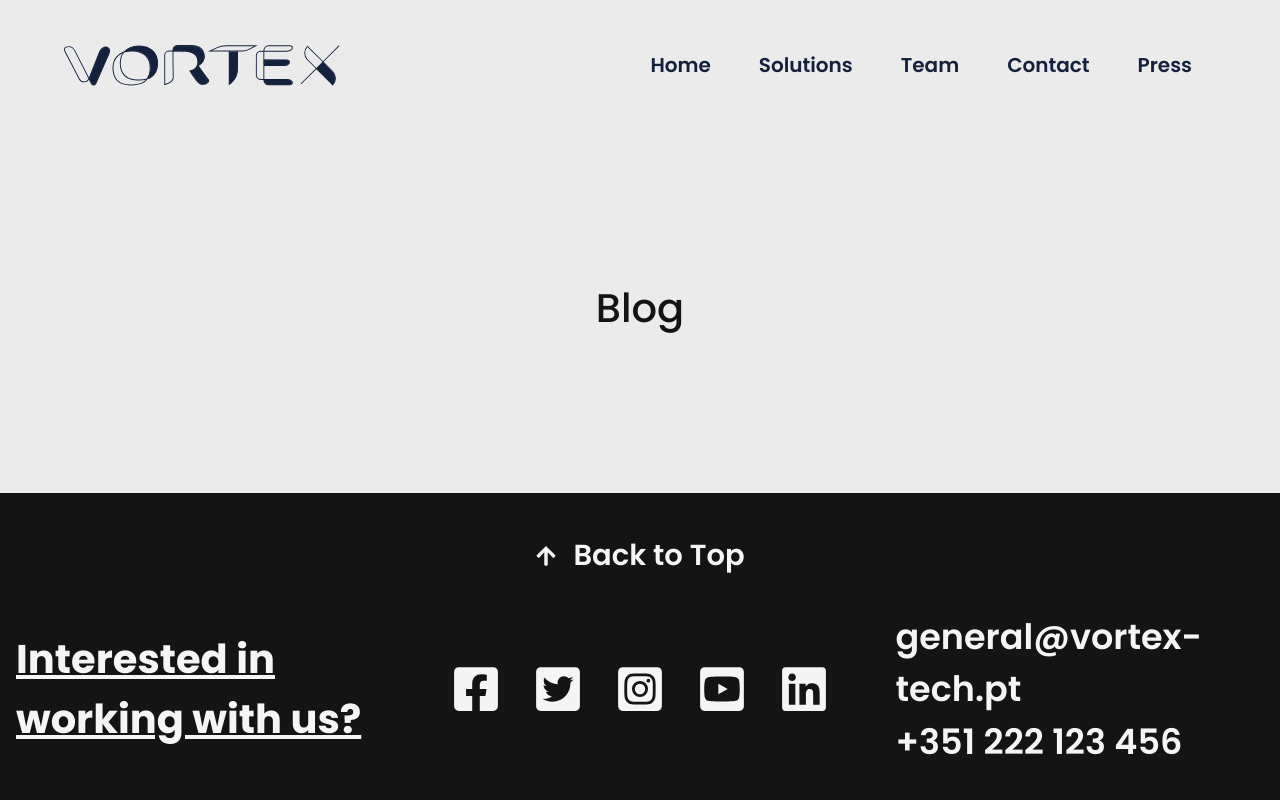
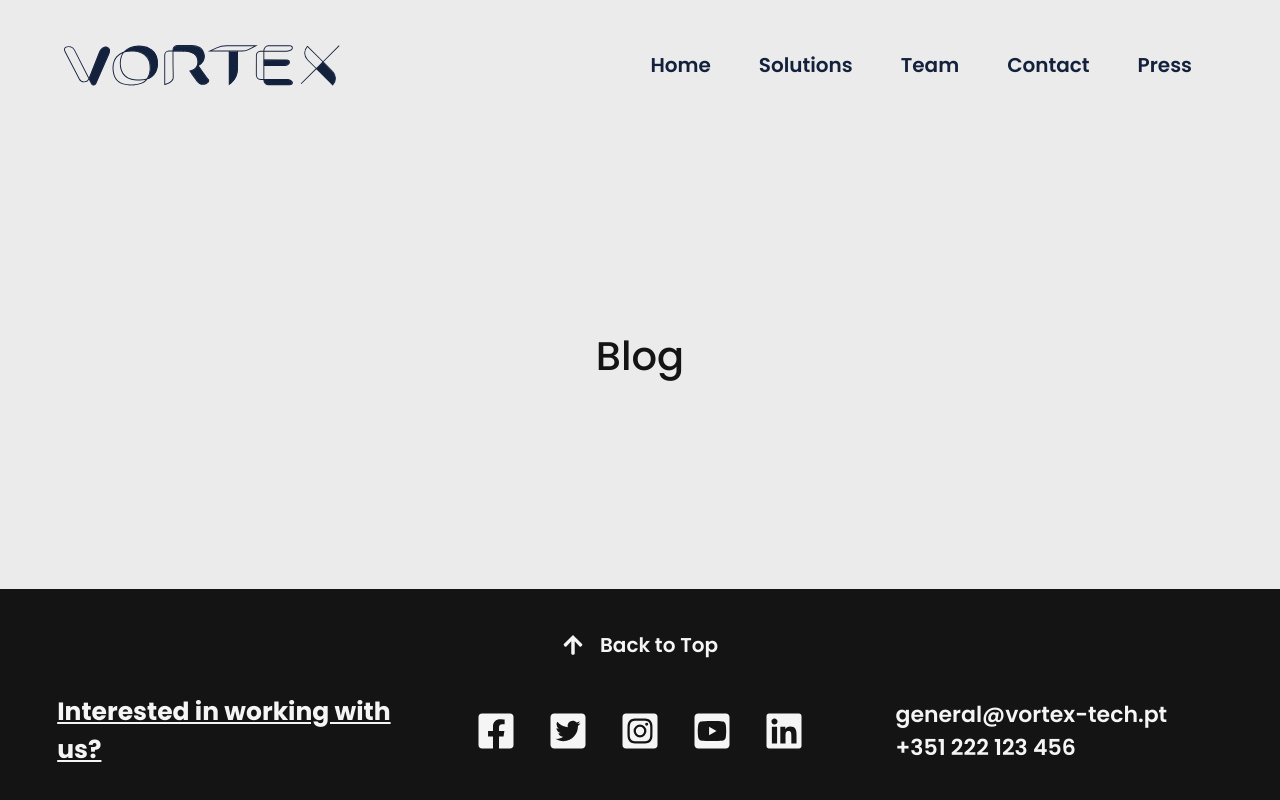
Before and after one commit to LGP21-LGP1/lgp21-lgp1.github.io, a Next.js app: page /blog in a window 1280 px wide. Built offline with nearby package versions, Linux system fonts and the light colour scheme; no server answers; a web font is replaced by a local one.

Commit message:
updated footer font sizes

```diff
--- a/components/footer.js
+++ b/components/footer.js
@@ -33,35 +33,35 @@ export const footer = ({ dark }) => {
             target="_blank"
             rel="noopener noreferrer"
           >
-            <Facebook fill="white" height={50} width={50} />
+            <Facebook fill="white" height={40} width={40} />
           </a>
           <a
             href="https://twitter.com/vortex_tech_"
             target="_blank"
             rel="noopener noreferrer"
           >
-            <Twitter fill="white" height={50} width={50} />
+            <Twitter fill="white" height={40} width={40} />
           </a>
           <a
             href="https://www.instagram.com/vortex_tech_/"
             target="_blank"
             rel="noopener noreferrer"
           >
-            <Instagram fill="white" height={50} width={50} />
+            <Instagram fill="white" height={40} width={40} />
           </a>
           <a
             href="https://www.youtube.com/channel/UCkiX1rw5PSS_p_LagUmdI_A"
             target="_blank"
             rel="noopener noreferrer"
           >
-            <Youtube fill="white" height={50} width={50} />
+            <Youtube fill="white" height={40} width={40} />
           </a>
           <a
             href="https://www.linkedin.com/in/vortex-tech/"
             target="_blank"
             rel="noopener noreferrer"
           >
-            <Linkedin fill="white" height={50} width={50} />
+            <Linkedin fill="white" height={40} width={40} />
           </a>
         </span>
         <span id={style.contacts}>
--- a/components/footer.module.css
+++ b/components/footer.module.css
@@ -26,7 +26,7 @@
 #backToTop {
   border: none;
   background: none;
-  font-size: 29px;
+  font-size: 20px;
   font-weight: 600;
   display: flex;
   align-items: center;
@@ -39,7 +39,7 @@
 }
 
 #workWithUs {
-  font-size: 40px;
+  font-size: 25px;
   font-weight: bold;
   text-decoration: underline;
 }
@@ -55,7 +55,7 @@
 }
 
 #contacts {
-  font-size: 35px;
+  font-size: 22px;
   font-weight: 600;
   display: flex;
   flex-direction: column;
```
